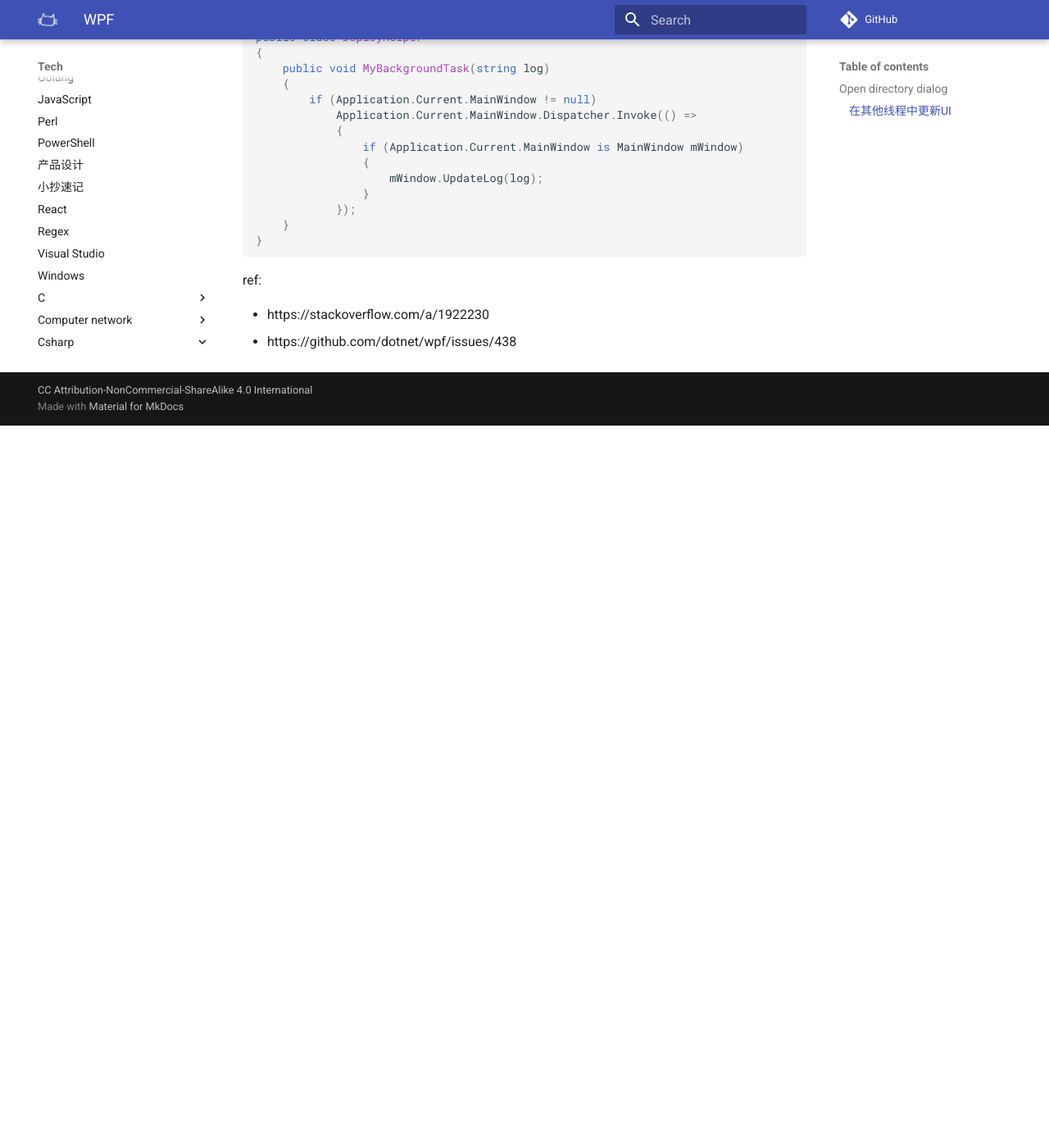
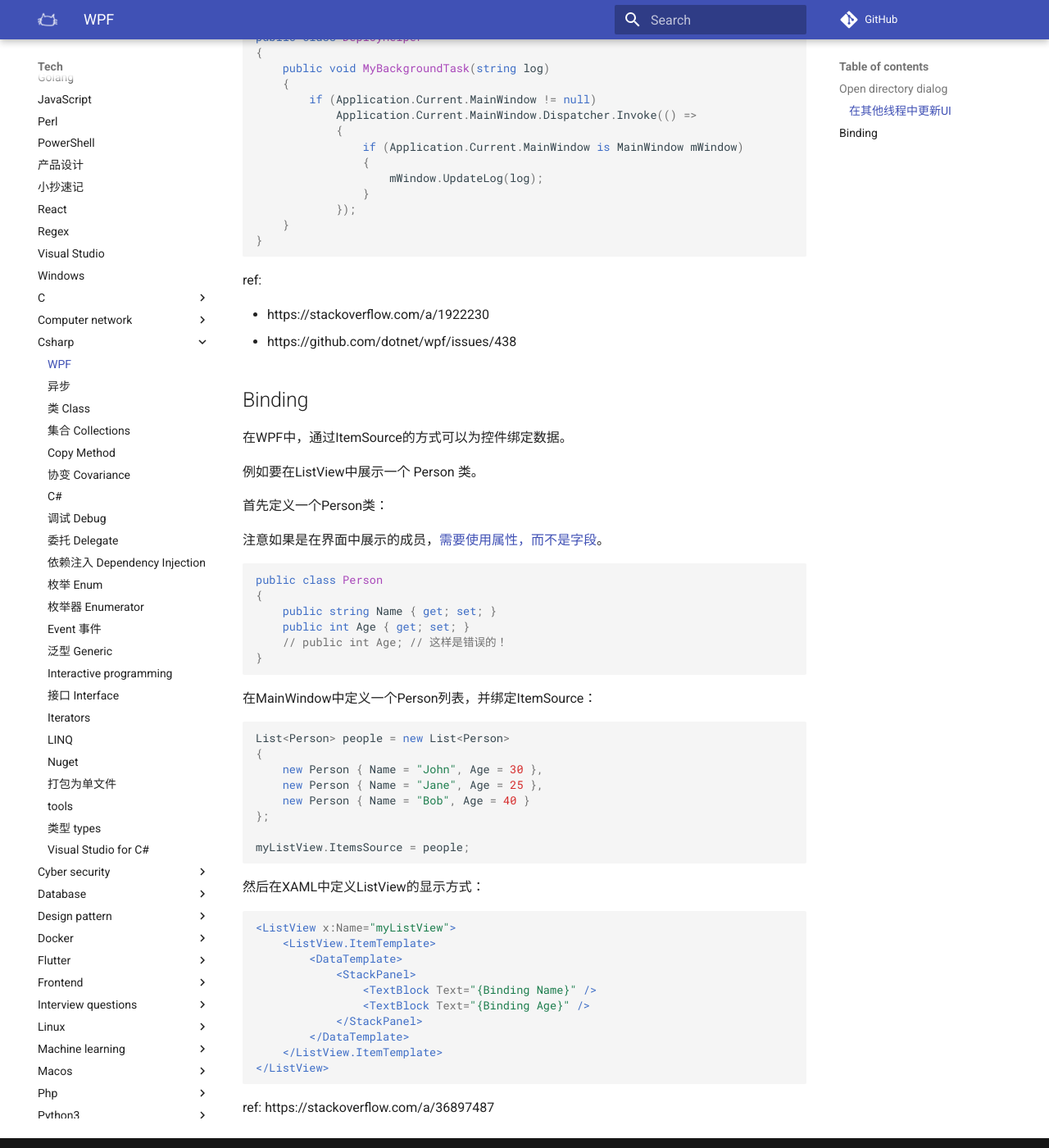
Before and after one commit to luoxufeiyan/wiki.luoxufeiyan.com, an MkDocs documentation site: the page built from docs/tech/csharp/WPF.md, in a window 1280 px wide and 1400 px high, scrolled down 1050 px. Shown: the whole window at 82% size. Built offline with MkDocs 1.6.1 and Material for MkDocs 9.7.7, drawn with Linux system fonts in a browser that asks for light colours; comment, search, counter and statistics services are not loaded; before the commit the page ends 1569 px from its top, so only the background shows below that.

Commit message:
update WPF

````diff
--- a/docs/tech/csharp/WPF.md
+++ b/docs/tech/csharp/WPF.md
@@ -66,3 +66,55 @@
 
 * https://stackoverflow.com/a/1922230
 * https://github.com/dotnet/wpf/issues/438
+
+## Binding
+
+在WPF中，通过ItemSource的方式可以为控件绑定数据。
+
+例如要在ListView中展示一个 Person 类。
+
+首先定义一个Person类：
+
+注意如果是在界面中展示的成员，[需要使用属性，而不是字段](https://stackoverflow.com/a/36897487)。
+
+```c#
+public class Person
+{
+    public string Name { get; set; }
+    public int Age { get; set; }
+    // public int Age; // 这样是错误的！
+}
+
+```
+
+在MainWindow中定义一个Person列表，并绑定ItemSource：
+
+```c#
+List<Person> people = new List<Person>
+{
+    new Person { Name = "John", Age = 30 },
+    new Person { Name = "Jane", Age = 25 },
+    new Person { Name = "Bob", Age = 40 }
+};
+
+myListView.ItemsSource = people;
+
+```
+
+然后在XAML中定义ListView的显示方式：
+
+```xml
+<ListView x:Name="myListView">
+    <ListView.ItemTemplate>
+        <DataTemplate>
+            <StackPanel>
+                <TextBlock Text="{Binding Name}" />
+                <TextBlock Text="{Binding Age}" />
+            </StackPanel>
+        </DataTemplate>
+    </ListView.ItemTemplate>
+</ListView>
+
+```
+
+ref: https://stackoverflow.com/a/36897487
````
